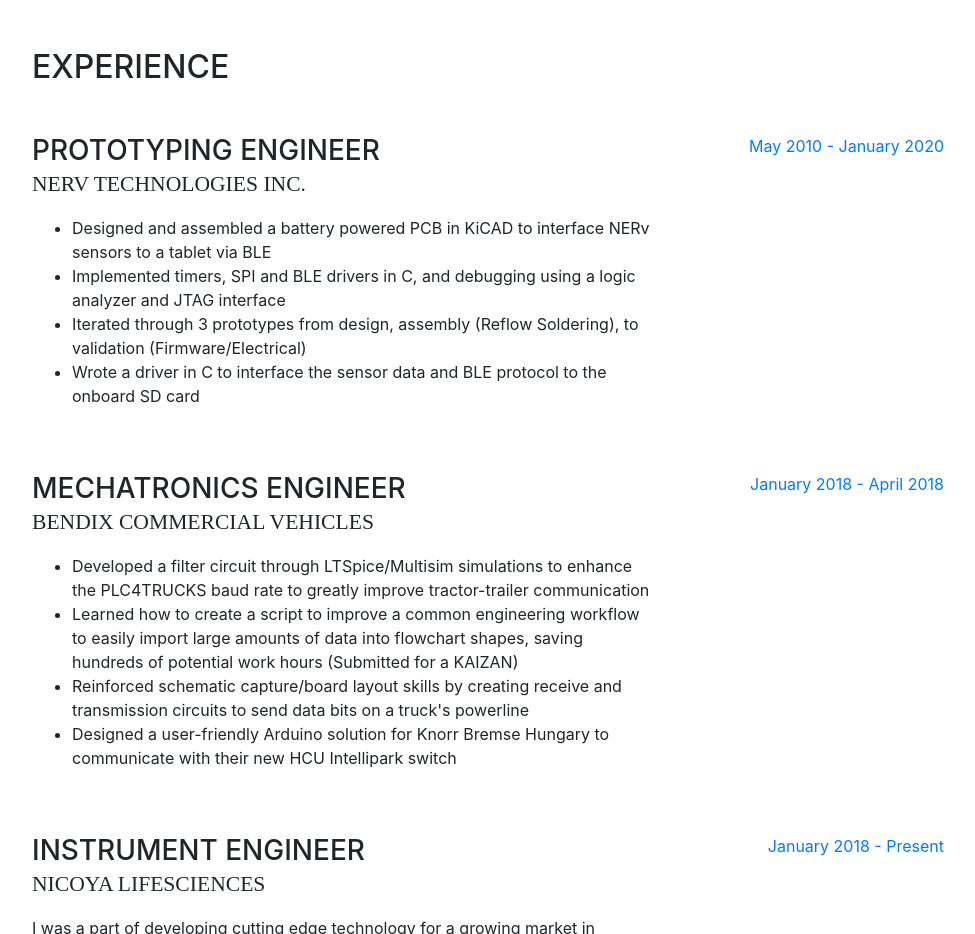
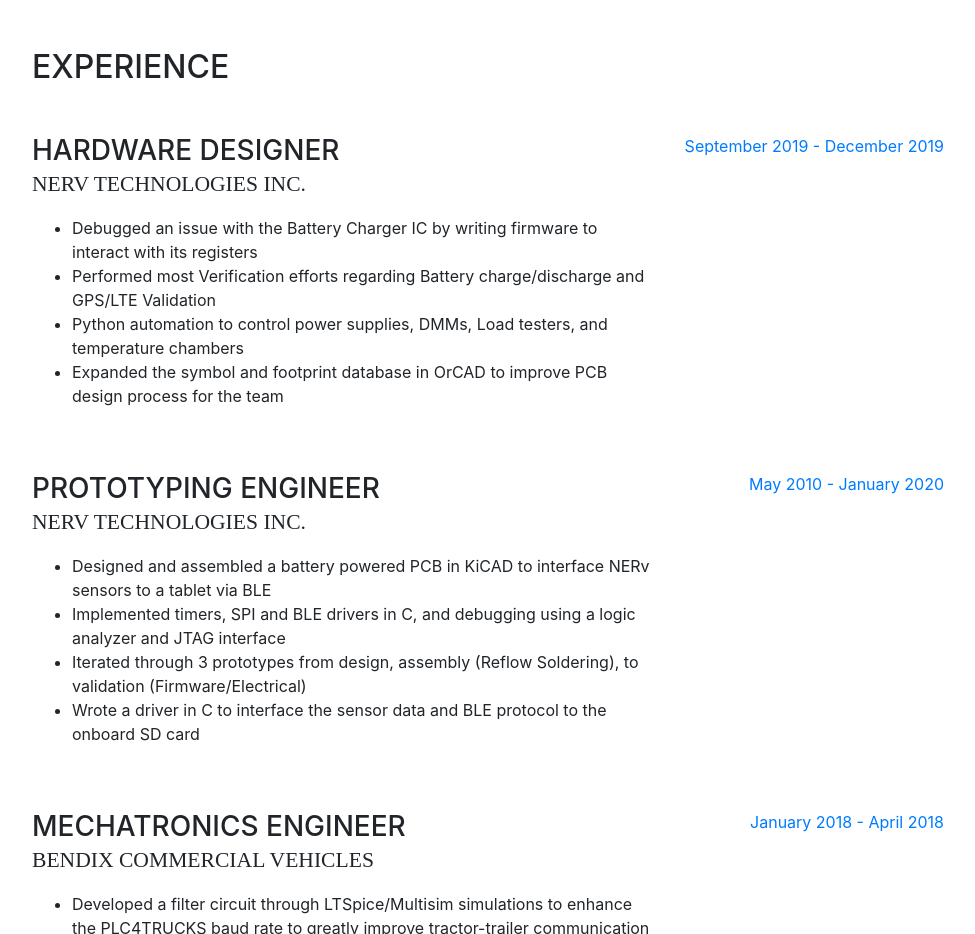
Before and after one commit to jeromeocode/jeromeocode.github.io, a website with bundled scripts: page index.html in a window 1280 px wide. Shown: the part 800-1734 px from the top of the page, without its empty margins (288-1263 px from the left). Built offline with nearby package versions, Linux system fonts and the light colour scheme; a web font is replaced by a local one.

```diff
--- a/index.html
+++ b/index.html
@@ -142,6 +142,23 @@
       <section class="resume-section p-3 p-lg-5 d-flex flex-column" id="experience">
         <div class="my-auto">
           <h2 class="mb-5">Experience</h2>
+
+          <div class="resume-item d-flex flex-column flex-md-row mb-5">
+            <div class="resume-content mr-auto">
+              <h3 class="mb-0">Hardware Designer</h3>
+              <div class="subheading mb-3">NERv Technologies Inc.</div>
+              <ul>
+                <li>Debugged an issue with the Battery Charger IC by writing firmware to interact with its registers</li>
+                <li>Performed most Verification efforts regarding Battery charge/discharge and GPS/LTE Validation</li>
+                <li>Python automation to control power supplies, DMMs, Load testers, and temperature chambers</li>
+                <li>Expanded the symbol and footprint database in OrCAD to improve PCB design process for the team</li>
+
+              </ul>
+            </div>
+            <div class="resume-date text-md-right">
+              <span class="text-primary">September 2019 - December 2019</span>
+            </div>
+          </div>
 
           <div class="resume-item d-flex flex-column flex-md-row mb-5">
             <div class="resume-content mr-auto">
```
